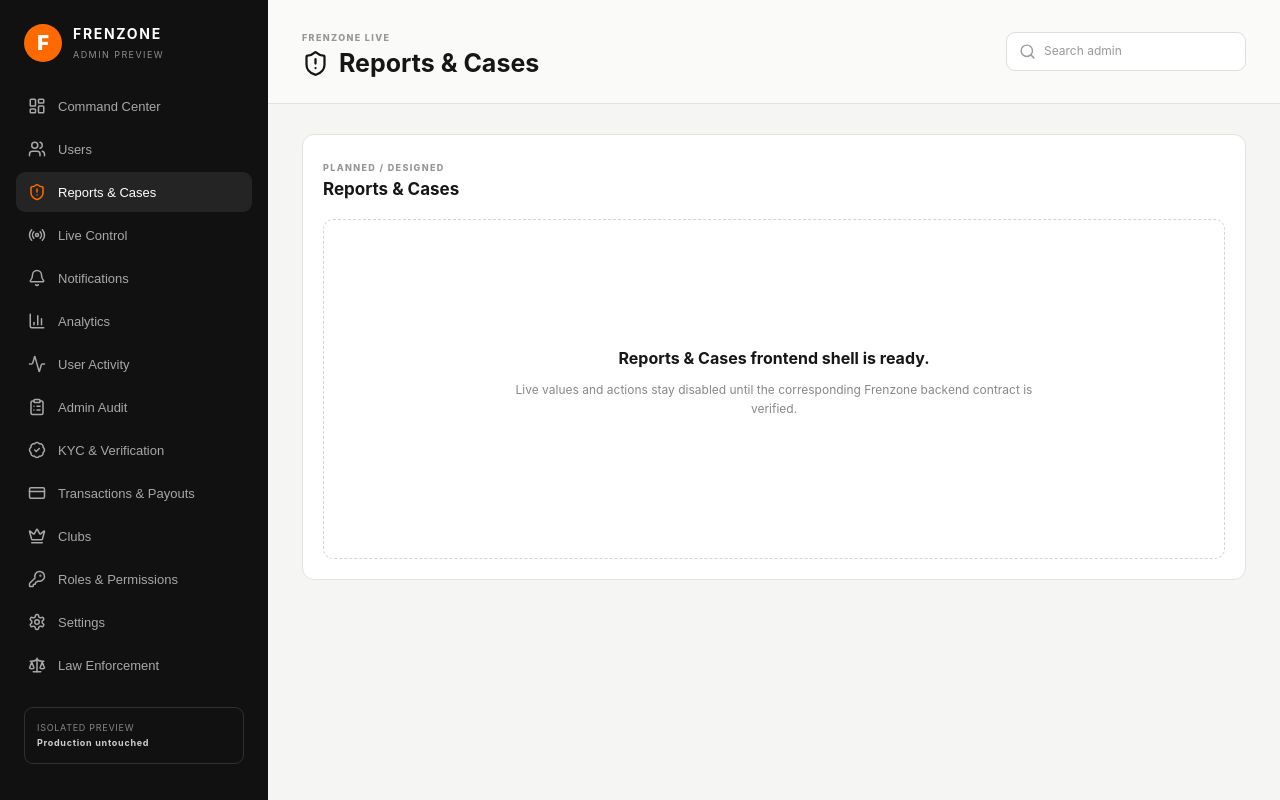
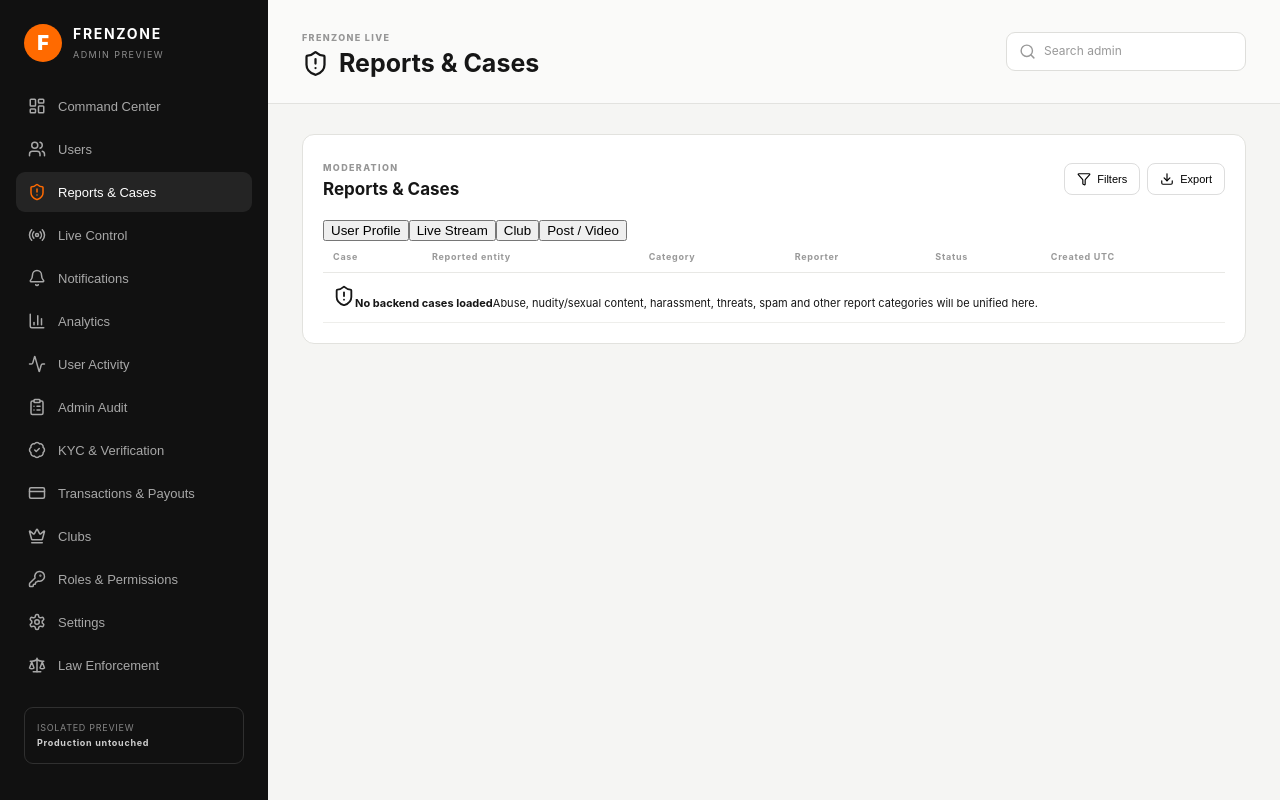
Before and after one commit to frenzoneofficial/frenzone-admin-panel, a React (Vite) app: page / in a window 1280 px wide. Both pictures are taken after a click on the button "Reports & Cases". Built offline with nearby package versions, Linux system fonts and the light colour scheme.

Commit message:
Implement moderation, Clubs, finance and law enforcement frontend modules

```diff
--- a/src/App.jsx
+++ b/src/App.jsx
@@ -92,8 +92,43 @@ function NotificationsModule(){
  </div>
 }
 
+function ReportsModule(){
+ const types=['User Profile','Live Stream','Club','Post / Video']
+ return <section className="module"><Title eyebrow="MODERATION" title="Reports & Cases" actions={<div className="actions"><button className="secondary"><Filter size={14}/> Filters</button><button className="secondary"><Download size={14}/> Export</button></div>}/>
+  <div className="filter-chips">{types.map(x=><button key={x}>{x}</button>)}</div>
+  <div className="table-wrap"><table><thead><tr><th>Case</th><th>Reported entity</th><th>Category</th><th>Reporter</th><th>Status</th><th>Created UTC</th></tr></thead><tbody>
+   <tr><td colSpan="6"><div className="table-empty"><ShieldAlert size={22}/><b>No backend cases loaded</b><span>Abuse, nudity/sexual content, harassment, threats, spam and other report categories will be unified here.</span></div></td></tr>
+  </tbody></table></div>
+ </section>
+}
+
+function ClubsModule(){
+ return <div className="grid"><section className="module"><Title eyebrow="CLUB DIRECTORY" title="Active Clubs" actions={<button className="secondary"><Filter size={14}/> Filters</button>}/>
+  <div className="club-tiers"><div><b>$3.99</b><span>Monthly</span></div><div><b>$6.99</b><span>Monthly</span></div><div><b>$9.99</b><span>Monthly</span></div></div>
+  <div className="empty compact"><strong>No Club backend data</strong><p>Each Club will show Club ID, owner, price, paid members, monthly subscription status, reports and subscription performance.</p></div>
+ </section><section className="module"><Title eyebrow="DATA QUALITY" title="Club safeguards"/><Info icon={<Crown/>} a="Free Club tier" b="Not permitted"/><Info icon={<ShieldAlert/>} a="Invalid / zero price" b="Pricing anomaly"/><Info icon={<CreditCard/>} a="Creator monetization" b="30% / 42% / 28%"/><p className="note">Deleted Clubs leave the active directory but can remain in authorized audit/history records.</p></section></div>
+}
+
+function TransactionsModule(){
+ return <><div className="cards finance-cards">{['Gross revenue','Store fees','Creator share','Frenzone share','Pending payouts','Refunds / chargebacks'].map(x=><article className="card" key={x}><span>{x}</span><strong>—</strong><small>Backend not connected</small></article>)}</div>
+ <section className="module"><Title eyebrow="FINANCE" title="Transactions & Payouts" actions={<button className="secondary"><Download size={14}/> Export</button>}/>
+ <div className="table-wrap"><table><thead><tr><th>Transaction ID</th><th>User / Creator</th><th>Type</th><th>Gross</th><th>Store</th><th>Creator</th><th>Frenzone</th><th>Status</th></tr></thead><tbody><tr><td colSpan="8"><div className="table-empty"><CreditCard size={22}/><b>No financial API connected</b><span>Transaction metadata and payout records will appear only after reconciliation fields are verified.</span></div></td></tr></tbody></table></div>
+ <p className="demo-warning">Creator monetization validation: Store 30% • Creator 42% • Frenzone 28%. Verification: Store 30% • Frenzone 70%.</p></section></>
+}
+
+function LawModule(){
+ return <section className="module restricted"><Title eyebrow="RESTRICTED ACCESS" title="Law Enforcement Reports" actions={<Status>AUTHORIZED ADMINS ONLY</Status>}/>
+ <div className="table-wrap"><table><thead><tr><th>Case ID</th><th>Agency</th><th>Jurisdiction</th><th>Reference</th><th>Request type</th><th>Status</th><th>Received UTC</th></tr></thead><tbody><tr><td colSpan="7"><div className="table-empty"><Scale size={22}/><b>No law-enforcement backend connected</b><span>Access, legal-process validation, actions and disclosures require a complete audit log.</span></div></td></tr></tbody></table></div>
+ </section>
+}
+
 function Empty({title,text}){return <section className="module"><Title eyebrow="PLANNED / DESIGNED" title={title}/><div className="empty"><strong>{title} frontend shell is ready.</strong><p>{text||'Live values and actions stay disabled until the corresponding Frenzone backend contract is verified.'}</p></div></section>}
-function Module({name}) {if(name==='Users')return <UsersModule/>;if(name==='Notifications')return <NotificationsModule/>;return <Empty title={name}/>}
+function Module({name}) {
+ if(name==='Users')return <UsersModule/>; if(name==='Notifications')return <NotificationsModule/>;
+ if(name==='Reports & Cases')return <ReportsModule/>; if(name==='Clubs')return <ClubsModule/>;
+ if(name==='Transactions & Payouts')return <TransactionsModule/>; if(name==='Law Enforcement')return <LawModule/>;
+ return <Empty title={name}/>
+}
 
 export default function App() {
  const [active,setActive]=useState('Command Center'),[mobile,setMobile]=useState(false)
```
